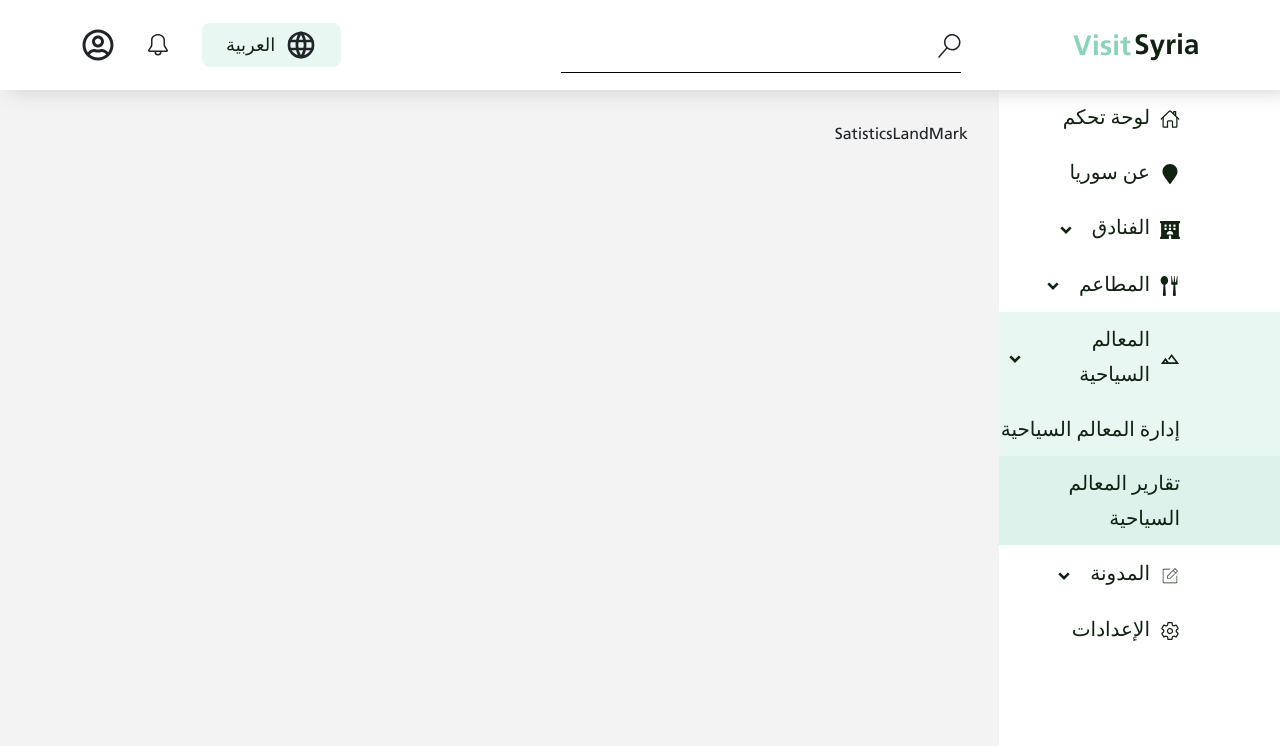
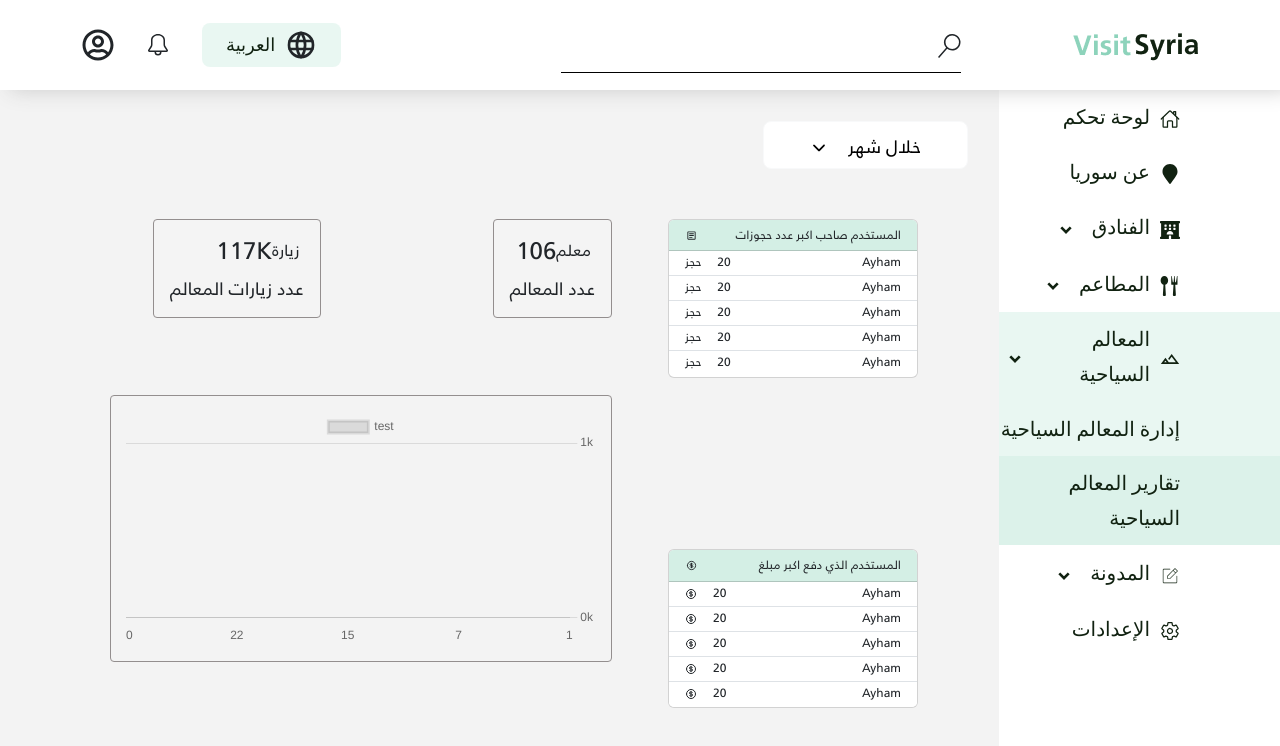
Before and after one commit to MoonesMezher/visit-syria-dashboard, a React (Vite) app: page /places/reports in a window 1280 px wide. Shown: the top 746 px of the page. Built offline with nearby package versions, Linux system fonts and the light colour scheme.

Commit message:
SatisticsLandMark v1

```diff
--- /dev/null
+++ b/src/pages/SatisticsLandMark/SatisticsLandMark.css
@@ -0,0 +1,35 @@
+.BY_SatisticsLandMark .BY_container {
+    direction: rtl;
+    display: flex;
+    flex-direction: column;
+    max-width: 1200px;
+    margin: 0 auto;
+  }
+
+  .BY_SatisticsLandMark .BY_container .content_section {
+    display: flex;
+    padding: 50px;
+    gap: 50px;
+  }
+
+  .BY_SatisticsLandMark .BY_container .content_section .right_section {
+    width: 40%;
+    display: flex;
+    flex-direction: column;
+    justify-content: space-between;
+    gap: 25px;
+  }
+
+  .BY_SatisticsLandMark .BY_container .content_section .left_section {
+    width: 60%;
+    display: flex;
+    flex-direction: column;
+    justify-content: space-between;
+    gap: 31px;
+  }
+
+  .BY_SatisticsLandMark .BY_container .content_section .left_section .satistics_boxs_section {
+    display: flex;
+    justify-content: space-between;
+    gap: 22px;
+  }
--- a/src/pages/SatisticsLandMark/SatisticsLandMark.jsx
+++ b/src/pages/SatisticsLandMark/SatisticsLandMark.jsx
@@ -1,6 +1,65 @@
+import MainStatisticsListBox from '../../components/Shared/MainStatisticsListBox/MainStatisticsListBox'
+import './SatisticsLandMark.css'
+
+import { MdOutlineArticle } from "react-icons/md";
+import { TbCoin } from "react-icons/tb";
+import MainSelect from '../../components/Shared/MainSelect/MainSelect';
+import MainStatisticsInfoBox from "../../components/Shared/MainStatisticsInfoBox/MainStatisticsInfoBox"
+import MainChart from "../../components/Shared/MainChart/MainChart"
+
+
 const SatisticsLandMark = () => {
+    const list = [
+        {
+            name: 'Ayham',
+            number: 20
+        },
+        {
+            name: 'Ayham',
+            number: 20
+        },
+        {
+            name: 'Ayham',
+            number: 20
+        },
+        {
+            name: 'Ayham',
+            number: 20
+        },
+        {
+            name: 'Ayham',
+            number: 20
+        },
+    ]
+    const month = [
+        'خلال شهر',
+        'خلال شهرين',
+        'خلال عام'
+    ]
     return (
-        <section>SatisticsLandMark</section>
+        <section className="BY_SatisticsLandMark">
+            <div className='BY_container'>
+                <div className="top_section">
+                    <MainSelect title="خلال شهر" options={month} />
+                </div>
+                <div className="content_section">
+                    <div className="right_section">
+                        <MainStatisticsListBox title="المستخدم صاحب اكبر عدد حجوزات" list={list} icon={<MdOutlineArticle />} fixed="حجز" />
+                        <MainStatisticsListBox title="المستخدم الذي دفع اكبر مبلغ" list={list} icon={<TbCoin />} fixed={<TbCoin />} />
+                    </div>
+                    <div className="left_section">
+                        <div className="satistics_boxs_section">
+                            <MainStatisticsInfoBox title={'عدد المعالم'} number={106} unit={'معلم'} />
+                            <MainStatisticsInfoBox title={'عدد زيارات المعالم'} number={"117K"} unit={'زيارة'} />
+                        </div>
+                        <div className="chart_section">
+                            <MainChart key={1} />
+                        </div>
+                    </div>
+                </div>
+            </div>
+
+        </section>
     )
 }
 
```
